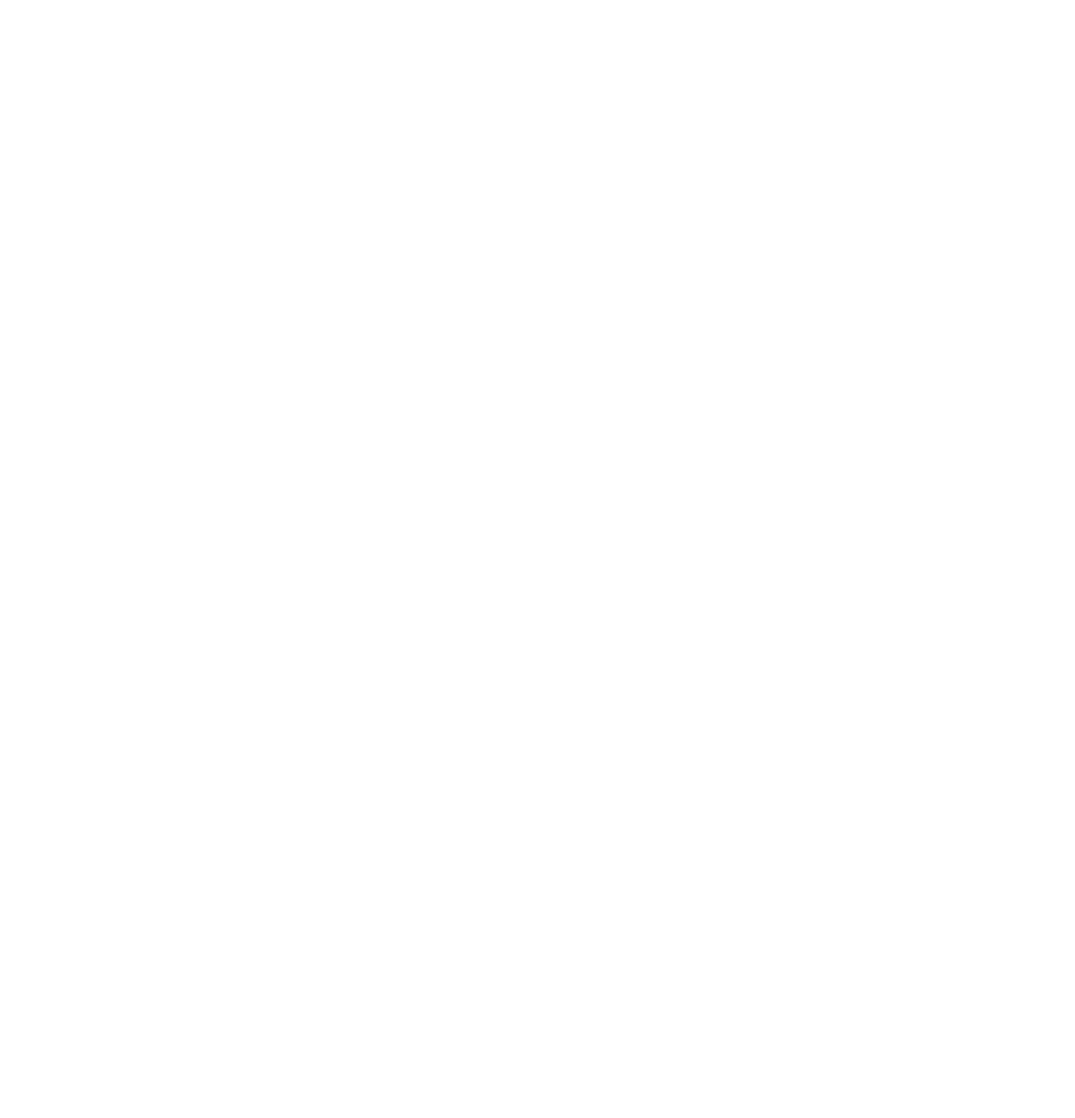
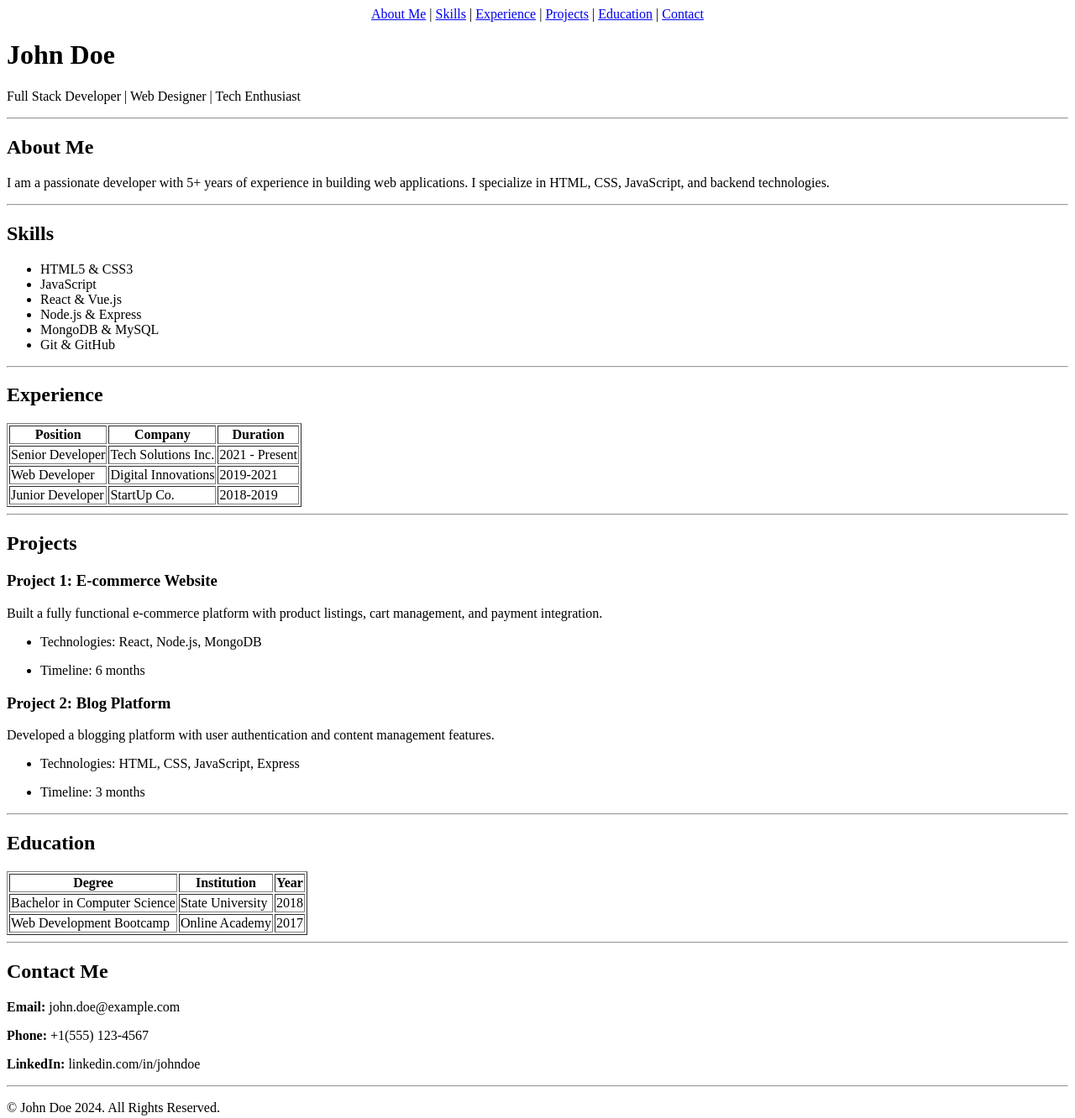
Before and after one commit to sparsh-sachdeva/resume-prj1, a plain HTML site: page index.html in a window 1280 px wide. Shown: the whole page at 84% size. Before the commit the page ends 800 px from the top, so only its background shows below. Drawn offline with Linux system fonts and the light colour scheme.

Commit message:
resume sample completion

```diff
--- a/index.html
+++ b/index.html
@@ -6,6 +6,128 @@
     <title>Resume Sample</title>
 </head>
 <body>
-
+    <header>
+        <div style="text-align: center;">
+        <nav>
+            <a href="#about">About Me</a> |
+            <a href="#skills">Skills</a> |
+            <a href="#experience">Experience</a> |
+            <a href="#projects">Projects</a> |
+            <a href="#education">Education</a> |
+            <a href="#contact">Contact</a>
+        </nav>
+        </div>
+        <h1>John Doe</h1>
+        <p>Full Stack Developer | Web Designer | Tech Enthusiast</p>
+        <hr>
+    </header>
+    <main>
+        <div id="about">
+            <h2>About Me</h2>
+            <p>I am a passionate developer with 5+ years of experience in building web applications. I specialize in HTML, CSS, JavaScript, and backend technologies.</p>
+            <hr>
+        </div>
+        <div id="skills">
+            <h2>Skills</h2>
+            <ul>
+                <li>HTML5 & CSS3</li>
+                <li>JavaScript</li>
+                <li>React & Vue.js</li>
+                <li>Node.js & Express</li>
+                <li>MongoDB & MySQL</li>
+                <li>Git & GitHub</li>
+            </ul>
+            <hr>
+        </div>
+        <div id="experience">
+            <h2>Experience</h2>
+            <table border="1">
+                <tr>
+                    <th>Position</th>
+                    <th>Company</th>
+                    <th>Duration</th>
+                </tr>
+                <tr>
+                    <td>Senior Developer</td>
+                    <td>Tech Solutions Inc.</td>
+                    <td>2021 - Present</td>
+                </tr>
+                <tr>
+                    <td>Web Developer</td>
+                    <td>Digital Innovations</td>
+                    <td>2019-2021</td>
+                </tr>
+                <tr>
+                    <td>Junior Developer</td>
+                    <td>StartUp Co.</td>
+                    <td>2018-2019</td>
+                </tr>
+            </table>
+            <hr>
+        </div>
+        <div id="projects">
+            <h2>Projects</h2>
+            <h3>Project 1: E-commerce Website</h3>
+            <p>Built a fully functional e-commerce platform with product listings, cart management, and payment integration.</p>
+            <ul>
+                <li>
+                    <p>
+                        Technologies: React, Node.js, MongoDB
+                    </p>
+                </li>
+                <li>
+                    <p>
+                        Timeline: 6 months
+                    </p>
+                </li>
+            </ul>
+            <h3>Project 2: Blog Platform</h3>
+            <p>Developed a blogging platform with user authentication and content management features.</p>
+            <ul>
+                <li>
+                    <p>
+                        Technologies: HTML, CSS, JavaScript, Express
+                    </p>
+                </li>
+                <li>
+                    <p>
+                        Timeline: 3 months
+                    </p>
+                </li>
+            </ul>
+            <hr>
+        </div>
+        <div id="education">
+            <h2>Education</h2>
+            <table border="1">
+                <tr>
+                    <th>Degree</th>
+                    <th>Institution</th>
+                    <th>Year</th>
+                </tr>
+                <tr>
+                    <td>Bachelor in Computer Science</td>
+                    <td>State University</td>
+                    <td>2018</td>
+                </tr>
+                <tr>
+                    <td>Web Development Bootcamp</td>
+                    <td>Online Academy</td>
+                    <td>2017</td>
+                </tr>
+            </table>
+            <hr>
+        </div>
+    </main>
+    <footer>
+        <div id="contact">
+            <h2>Contact Me</h2>
+            <p><b>Email:</b> john.doe@example.com</p>
+            <p><b>Phone:</b> +1(555) 123-4567</p>
+            <p><b>LinkedIn:</b> linkedin.com/in/johndoe</p>
+            <hr>
+            <p> &copy; John Doe 2024. All Rights Reserved.</p>
+        </div>
+    </footer>
 </body>
 </html>
```
